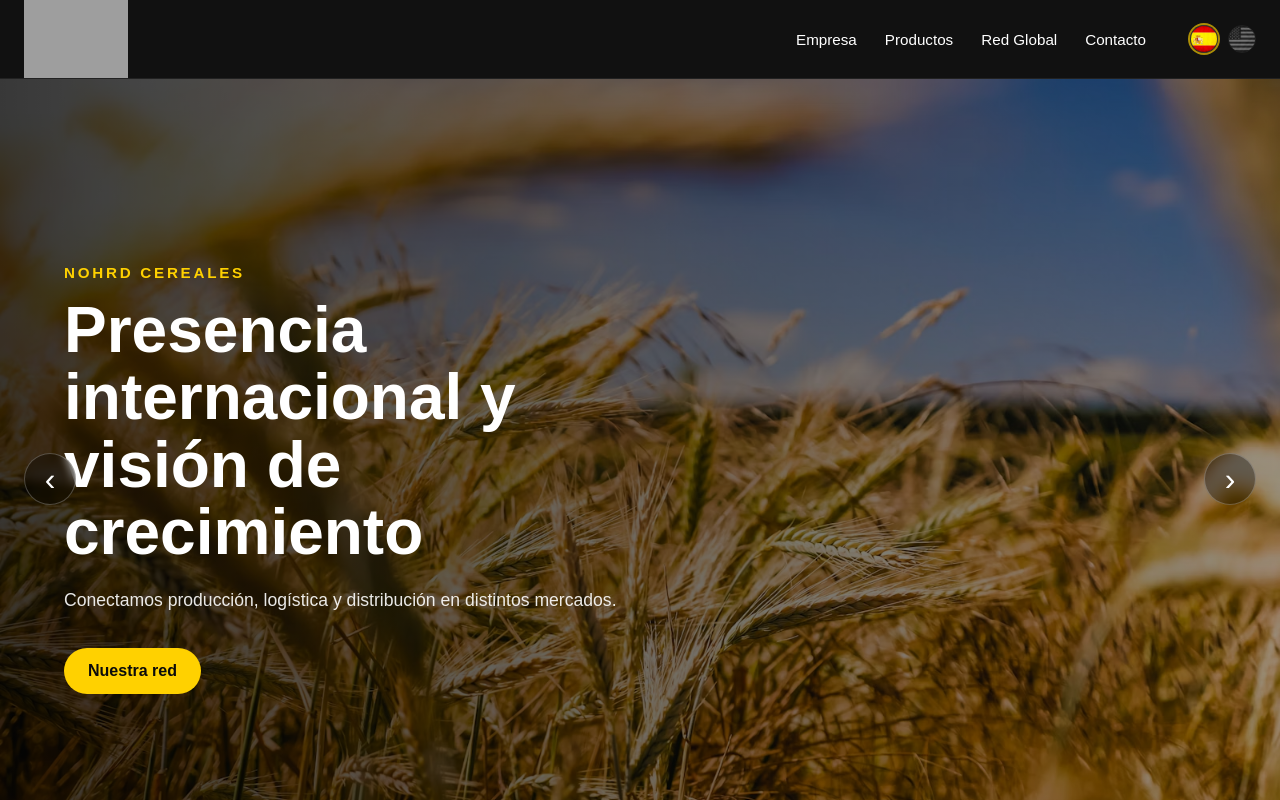
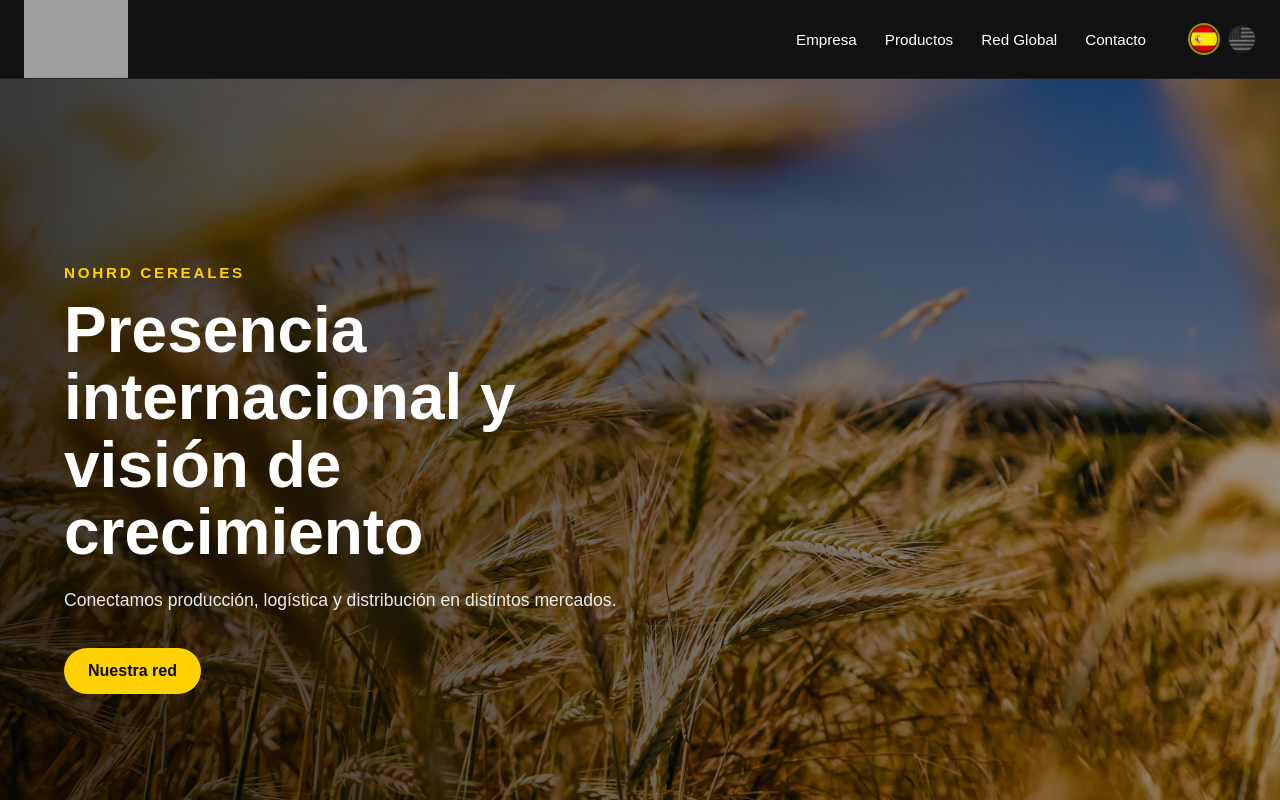
Before and after one commit to LeonelGiralde/Nohrd, a React (Create React App) app: page / in a window 1280 px wide. Shown: the top 800 px of the page. Built offline with nearby package versions, Linux system fonts and the light colour scheme; grey boxes are pictures that could not be loaded.

Commit message:
sacando flechas

```diff
--- a/src/component/Carrusel.jsx
+++ b/src/component/Carrusel.jsx
@@ -13,14 +13,6 @@ function Carrusel({ language = "es" }) {
 
   const t = translations[language].carousel;
   const slides = t.slides;
-
-  const goToNext = () => {
-    setCurrentIndex((prev) => (prev + 1) % slides.length);
-  };
-
-  const goToPrev = () => {
-    setCurrentIndex((prev) => (prev - 1 + slides.length) % slides.length);
-  };
 
   const goToSlide = (index) => {
     setCurrentIndex(index);
@@ -66,22 +58,6 @@ function Carrusel({ language = "es" }) {
         ))}
       </div>
 
-      <button
-        className="carousel__arrow carousel__arrow--left"
-        onClick={goToPrev}
-        aria-label={language === "es" ? "Slide anterior" : "Previous slide"}
-      >
-        ‹
-      </button>
-
-      <button
-        className="carousel__arrow carousel__arrow--right"
-        onClick={goToNext}
-        aria-label={language === "es" ? "Siguiente slide" : "Next slide"}
-      >
-        ›
-      </button>
-
       <div className="carousel__dots">
         {slides.map((_, index) => (
           <button
```
